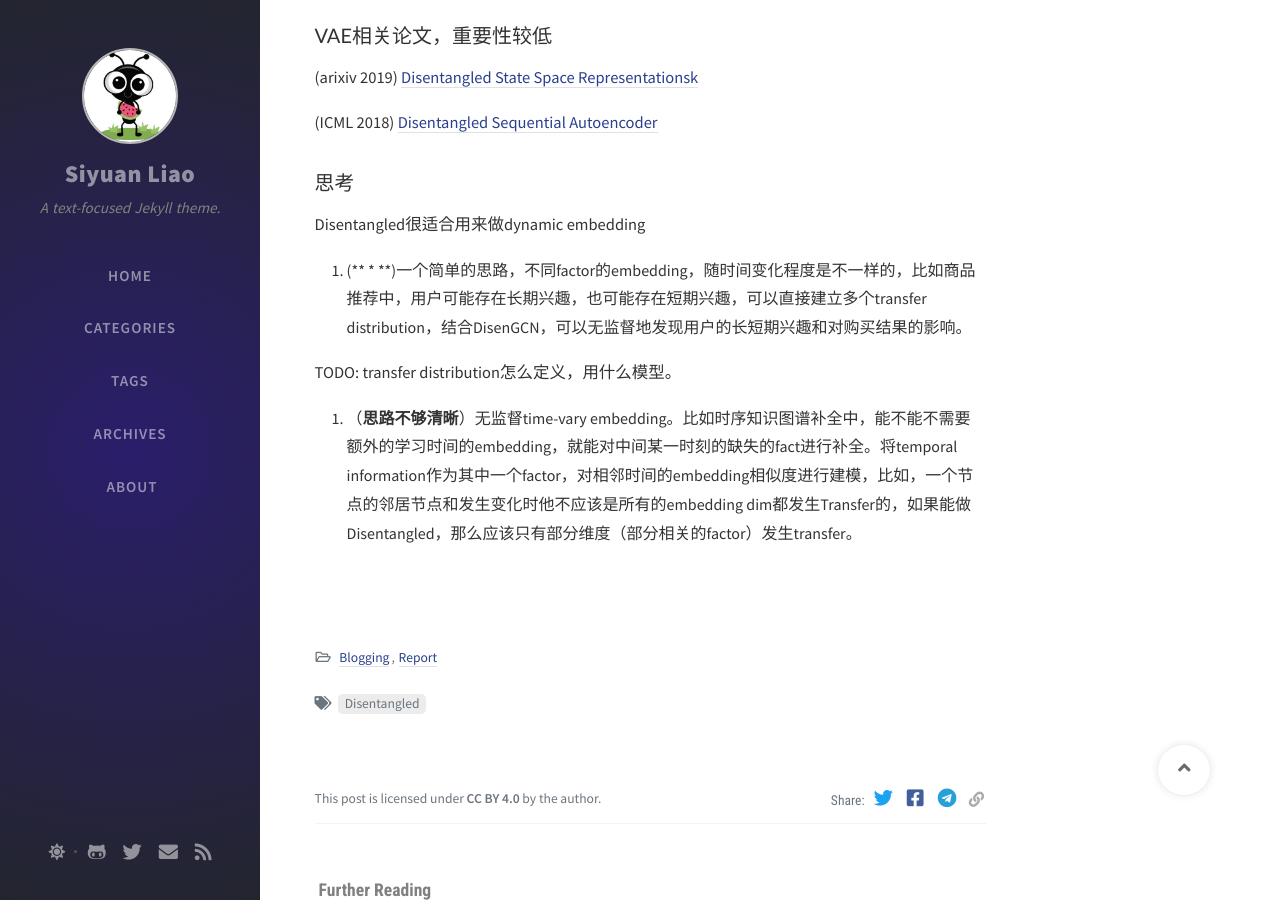
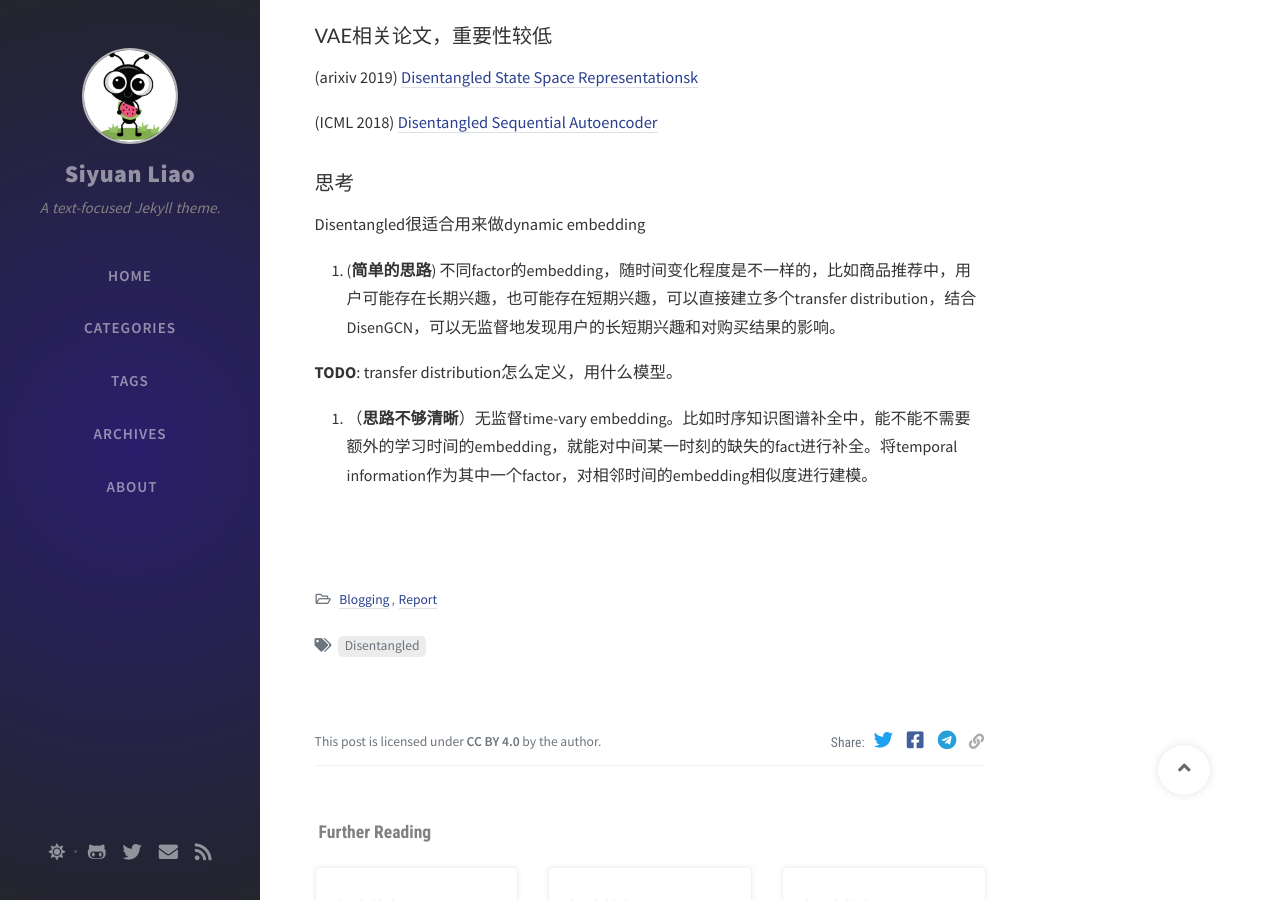
Before and after one commit to SeanLiaoy/seanliaoy.github.io, a Jekyll site: the page built from _posts/2020-10-04-disentangled.md, in a window 1280 px wide and 900 px high, scrolled down 1586 px. Built offline with Jekyll 4.4.1, drawn with Linux system fonts in a browser that asks for light colours; nearby versions of some CDN libraries; comment, search, counter and statistics services are not loaded.

Commit message:
修改文件: _posts/2020-10-04-disentangled.md

```diff
--- a/_posts/2020-10-04-disentangled.md
+++ b/_posts/2020-10-04-disentangled.md
@@ -71,8 +71,8 @@ $$ \mathbf{y}_u = [ c_1, c_2, ..., c_K ] $$
 
 Disentangled很适合用来做dynamic embedding
 
-1.  (** * **)一个简单的思路，不同factor的embedding，随时间变化程度是不一样的，比如商品推荐中，用户可能存在长期兴趣，也可能存在短期兴趣，可以直接建立多个transfer distribution，结合DisenGCN，可以无监督地发现用户的长短期兴趣和对购买结果的影响。
+1.  (**简单的思路**) 不同factor的embedding，随时间变化程度是不一样的，比如商品推荐中，用户可能存在长期兴趣，也可能存在短期兴趣，可以直接建立多个transfer distribution，结合DisenGCN，可以无监督地发现用户的长短期兴趣和对购买结果的影响。
 
-TODO: transfer distribution怎么定义，用什么模型。
+**TODO**: transfer distribution怎么定义，用什么模型。
 
-2. （**思路不够清晰**）无监督time-vary embedding。比如时序知识图谱补全中，能不能不需要额外的学习时间的embedding，就能对中间某一时刻的缺失的fact进行补全。将temporal information作为其中一个factor，对相邻时间的embedding相似度进行建模，比如，一个节点的邻居节点和发生变化时他不应该是所有的embedding dim都发生Transfer的，如果能做Disentangled，那么应该只有部分维度（部分相关的factor）发生transfer。
+2. （**思路不够清晰**）无监督time-vary embedding。比如时序知识图谱补全中，能不能不需要额外的学习时间的embedding，就能对中间某一时刻的缺失的fact进行补全。将temporal information作为其中一个factor，对相邻时间的embedding相似度进行建模。
```
